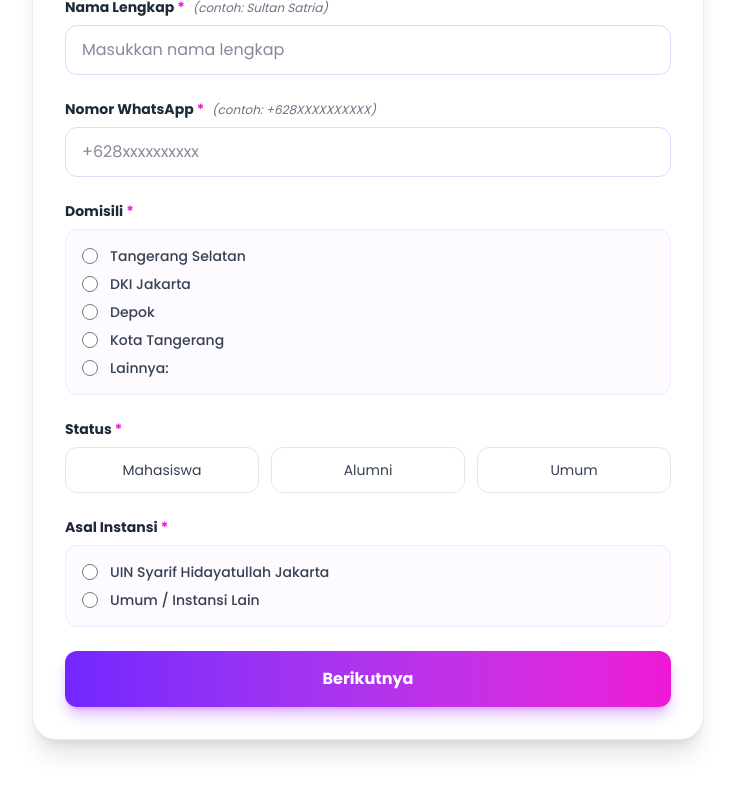
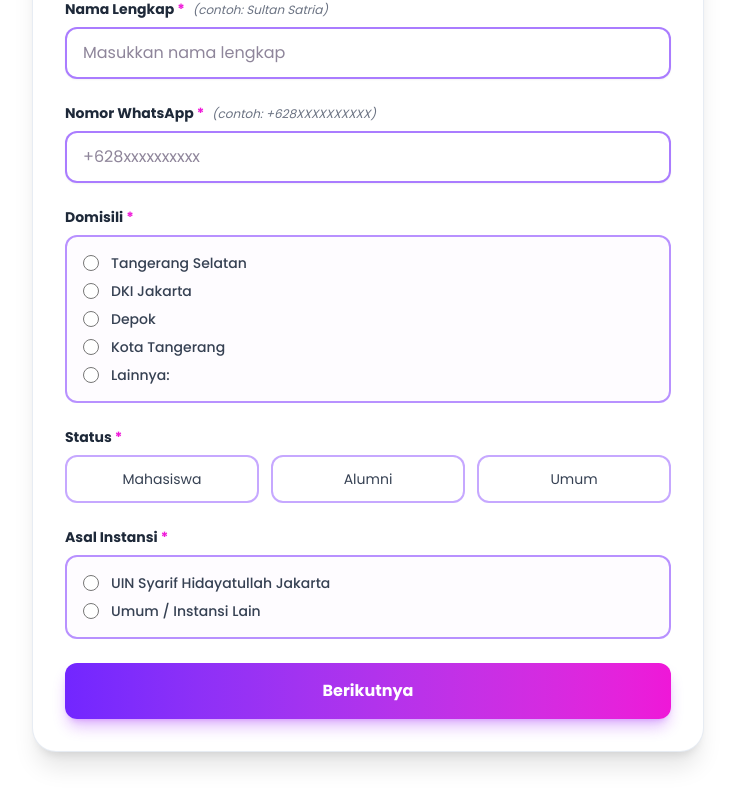
Before and after one commit to sultansatria29-design/careercompassexpo, a Next.js app: page /registrasi in a window 1280 px wide. Shown: the part 428-1228 px from the top of the page, without its empty margins (272-1007 px from the left). Built offline with nearby package versions, Linux system fonts and the light colour scheme.

Commit message:
Update page.js

```diff
--- a/src/app/registrasi/page.js
+++ b/src/app/registrasi/page.js
@@ -324,7 +324,7 @@ export default function RegistrasiPage() {
   }
 
   const fieldStyle =
-    "w-full rounded-xl border border-purple-200 bg-white px-4 py-3 text-[#1E0C36] outline-none transition focus:border-[#7226FF] focus:ring-2 focus:ring-[#7226FF]/20";
+    "w-full rounded-xl border-2 border-[#7226FF]/60 hover:border-[#7226FF] focus:border-[#7226FF] bg-white px-4 py-3 text-[#1E0C36] outline-none transition shadow-xs focus:ring-4 focus:ring-[#7226FF]/20";
 
   // Tampilan Halaman Sukses
   if (result) {
@@ -595,7 +595,7 @@ export default function RegistrasiPage() {
                   <label className="mb-2 block font-bold text-sm text-gray-800">
                     Domisili <span className="text-[#EF17D8]">*</span>
                   </label>
-                  <div className="space-y-2 rounded-xl border border-purple-100 bg-purple-50/40 p-4">
+                  <div className="space-y-2 rounded-xl border-2 border-[#7226FF]/50 bg-purple-50/30 p-4">
                     {["Tangerang Selatan", "DKI Jakarta", "Depok", "Kota Tangerang"].map((item) => (
                       <label key={item} className="flex items-center gap-3 cursor-pointer text-sm font-medium text-gray-700">
                         <input
@@ -642,10 +642,10 @@ export default function RegistrasiPage() {
                     {["Mahasiswa", "Alumni", "Umum"].map((item) => (
                       <label
                         key={item}
-                        className={`flex flex-col items-center justify-center rounded-xl border p-3 cursor-pointer text-center transition-all ${
+                        className={`flex flex-col items-center justify-center rounded-xl border-2 p-3 cursor-pointer text-center transition-all ${
                           form.participant_status === item
                             ? "border-[#7226FF] bg-purple-50 text-[#7226FF] font-bold shadow-sm"
-                            : "border-gray-200 text-gray-700 hover:border-purple-200"
+                            : "border-[#7226FF]/40 text-gray-700 hover:border-[#7226FF] bg-white"
                         }`}
                       >
                         <input
@@ -667,7 +667,7 @@ export default function RegistrasiPage() {
                   <label className="mb-2 block font-bold text-sm text-gray-800">
                     Asal Instansi <span className="text-[#EF17D8]">*</span>
                   </label>
-                  <div className="space-y-2 rounded-xl border border-purple-100 bg-purple-50/40 p-4">
+                  <div className="space-y-2 rounded-xl border-2 border-[#7226FF]/50 bg-purple-50/30 p-4">
                     <label className="flex items-center gap-3 cursor-pointer text-sm font-medium text-gray-700">
                       <input
                         type="radio"
@@ -706,7 +706,7 @@ export default function RegistrasiPage() {
 
                 {/* Bagian Khusus Mahasiswa / Alumni UIN */}
                 {isUIN && (
-                  <div className="space-y-4 rounded-2xl border border-purple-200 bg-purple-50/60 p-5">
+                  <div className="space-y-4 rounded-2xl border-2 border-[#7226FF]/40 bg-purple-50/30 p-5">
                     <p className="text-xs font-extrabold uppercase tracking-wider text-[#7226FF]">
                       Data Mahasiswa / Alumni UIN Jakarta
                     </p>
@@ -796,7 +796,7 @@ export default function RegistrasiPage() {
             {step === 2 && (
               <div className="space-y-6">
                 {/* 1. Pilihan Hari Kehadiran */}
-                <div className="rounded-2xl border border-purple-200 bg-white p-5 shadow-sm">
+                <div className="rounded-2xl border-2 border-[#7226FF]/30 bg-white p-5 shadow-sm">
                   <div className="flex items-center justify-between mb-1">
                     <label className="block font-bold text-base text-gray-900">
                       Pilihan Hari Kehadiran <span className="text-[#EF17D8]">*</span>
@@ -814,10 +814,10 @@ export default function RegistrasiPage() {
                       return (
                         <label
                           key={day.id}
-                          className={`flex items-start gap-3.5 rounded-xl border p-4 cursor-pointer transition-all ${
+                          className={`flex items-start gap-3.5 rounded-xl border-2 p-4 cursor-pointer transition-all ${
                             isSelected
                               ? "border-[#7226FF] bg-purple-50/80 shadow-md ring-2 ring-[#7226FF]/20"
-                              : "border-gray-200 hover:border-purple-200 bg-white hover:bg-gray-50/60"
+                              : "border-[#7226FF]/30 hover:border-[#7226FF] bg-white hover:bg-purple-50/20"
                           }`}
                         >
                           <input
@@ -845,7 +845,7 @@ export default function RegistrasiPage() {
                 </div>
 
                 {/* 2. Rencana Kunjungan CCE */}
-                <div className="rounded-2xl border border-purple-100 bg-white p-5 shadow-sm">
+                <div className="rounded-2xl border-2 border-[#7226FF]/30 bg-white p-5 shadow-sm">
                   <label className="mb-1 block font-bold text-base text-gray-900">
                     Rencana Kunjungan CCE <span className="text-[#EF17D8]">*</span>
                   </label>
@@ -858,10 +858,10 @@ export default function RegistrasiPage() {
                       return (
                         <label
                           key={opt.id}
-                          className={`flex items-start gap-3 rounded-xl border p-3.5 cursor-pointer transition-all ${
+                          className={`flex items-start gap-3 rounded-xl border-2 p-3.5 cursor-pointer transition-all ${
                             checked
                               ? "border-[#7226FF] bg-purple-50/70"
-                              : "border-gray-200 hover:border-purple-200 bg-white"
+                              : "border-[#7226FF]/30 hover:border-[#7226FF] bg-white"
                           }`}
                         >
                           <input
@@ -881,7 +881,7 @@ export default function RegistrasiPage() {
                 </div>
 
                 {/* 3. Dari Mana Kamu Mengetahui Kegiatan ini */}
-                <div className="rounded-2xl border border-purple-100 bg-white p-5 shadow-sm">
+                <div className="rounded-2xl border-2 border-[#7226FF]/30 bg-white p-5 shadow-sm">
                   <label className="mb-3 block font-bold text-base text-gray-900">
                     Dari Mana Kamu Mengetahui Kegiatan ini <span className="text-[#EF17D8]">*</span>
                   </label>
@@ -914,7 +914,7 @@ export default function RegistrasiPage() {
                 </div>
 
                 {/* 4. Harapan dalam menghadiri acara ini */}
-                <div className="rounded-2xl border border-purple-100 bg-white p-5 shadow-sm">
+                <div className="rounded-2xl border-2 border-[#7226FF]/30 bg-white p-5 shadow-sm">
                   <label htmlFor="expectations" className="mb-2 block font-bold text-base text-gray-900">
                     Harapan dalam menghadiri acara ini <span className="text-[#EF17D8]">*</span>
                   </label>
@@ -1029,7 +1029,7 @@ export default function RegistrasiPage() {
                 </div>
 
                 {/* Form Unggah Bukti Screenshot Download TactLink */}
-                <div className="rounded-2xl border-2 border-dashed border-purple-300 bg-purple-50/40 p-5 sm:p-6 transition">
+                <div className="rounded-2xl border-2 border-dashed border-[#7226FF]/40 bg-purple-50/30 p-5 sm:p-6 transition">
                   <div className="flex items-center justify-between mb-2">
                     <label className="block font-bold text-sm sm:text-base text-gray-900">
                       Unggah Bukti Screenshot Download TactLink <span className="text-[#EF17D8]">*</span>
@@ -1043,7 +1043,7 @@ export default function RegistrasiPage() {
                   </p>
 
                   {!form.tactlink_proof ? (
-                    <label className="flex flex-col items-center justify-center rounded-2xl border-2 border-dashed border-purple-300 bg-white p-6 cursor-pointer hover:bg-purple-50/60 hover:border-[#7226FF] transition group">
+                    <label className="flex flex-col items-center justify-center rounded-2xl border-2 border-dashed border-[#7226FF]/50 bg-white p-6 cursor-pointer hover:bg-purple-50/60 hover:border-[#7226FF] transition group">
                       <input
                         type="file"
                         accept="image/png, image/jpeg, image/jpg, image/webp"
```
